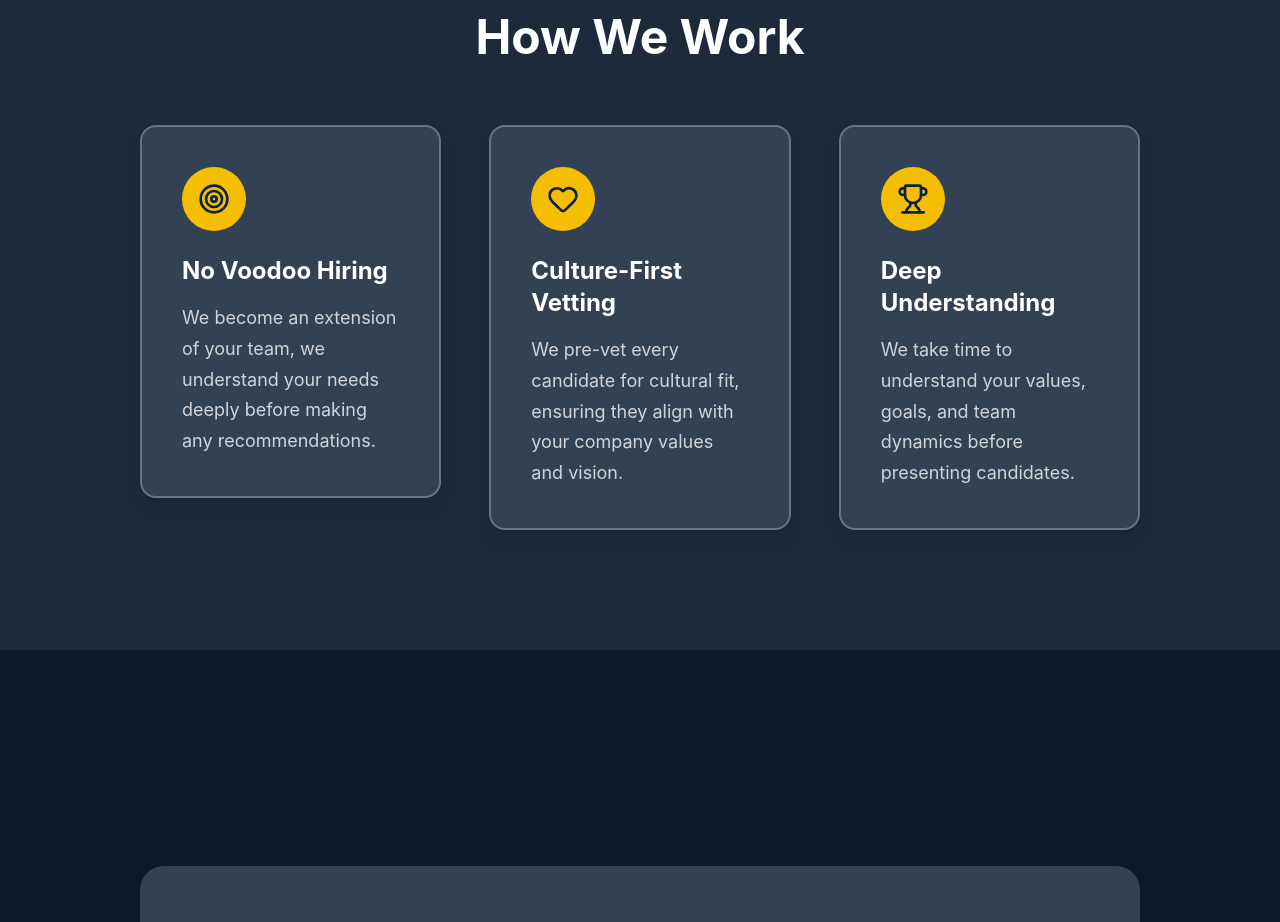
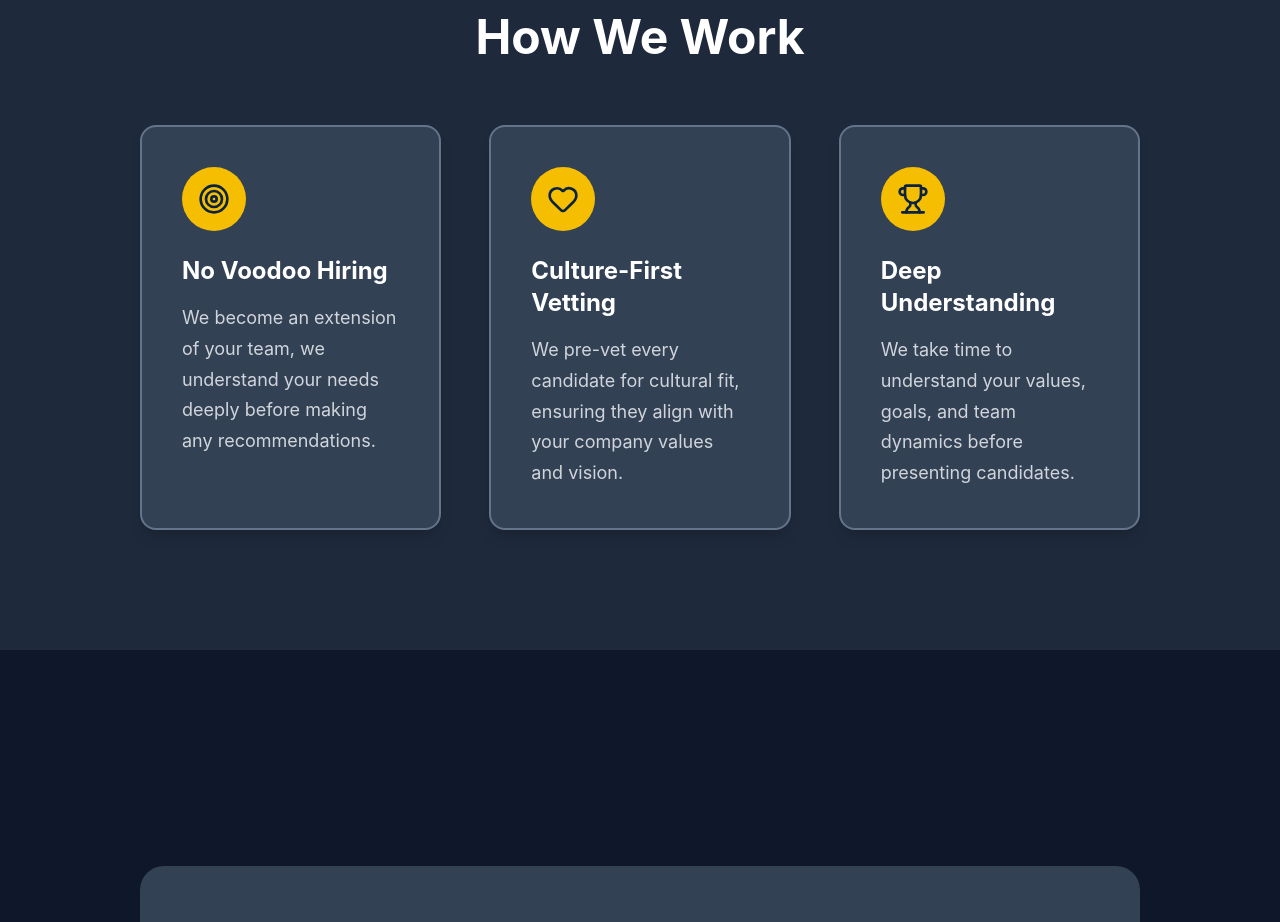
Before and after one commit to davedumto/bridgeafrica, a Next.js app: page /about in a window 1280 px wide. Shown: the part 2180-3102 px from the top of the page. Built offline with nearby package versions, Linux system fonts and the light colour scheme.

Commit message:
chore: fixed card height

```diff
--- a/app/about/page.tsx
+++ b/app/about/page.tsx
@@ -112,7 +112,7 @@ export default function About() {
           </AnimatedSection>
           <div className="grid grid-cols-1 md:grid-cols-2 lg:grid-cols-3 gap-8 md:gap-12">
             <AnimatedSection delay={0}>
-              <div className="bg-white dark:bg-slate-700 rounded-2xl p-10 shadow-lg hover:shadow-xl transition-all duration-300 border-2 border-[#0A2342] dark:border-slate-500">
+              <div className="bg-white dark:bg-slate-700 rounded-2xl p-10 shadow-lg hover:shadow-xl transition-all duration-300 border-2 border-[#0A2342] dark:border-slate-500 h-full flex flex-col">
                 <div className="w-16 h-16 rounded-full flex items-center justify-center mb-6" style={{
                   backgroundColor: '#F6BE00'
                 }}>
@@ -121,7 +121,7 @@ export default function About() {
                 <h3 className="text-2xl font-bold mb-4 text-[#0A2342] dark:text-white transition-colors">
                   No Voodoo Hiring
                 </h3>
-                <p className="text-base md:text-lg leading-relaxed text-[#0A2342] dark:text-gray-300 transition-colors" style={{
+                <p className="text-base md:text-lg leading-relaxed text-[#0A2342] dark:text-gray-300 transition-colors flex-grow" style={{
                   lineHeight: '1.7'
                 }}>
                   We become an extension of your team, we understand your needs
@@ -130,7 +130,7 @@ export default function About() {
               </div>
             </AnimatedSection>
             <AnimatedSection delay={100}>
-              <div className="bg-white dark:bg-slate-700 rounded-2xl p-10 shadow-lg hover:shadow-xl transition-all duration-300 border-2 border-[#0A2342] dark:border-slate-500">
+              <div className="bg-white dark:bg-slate-700 rounded-2xl p-10 shadow-lg hover:shadow-xl transition-all duration-300 border-2 border-[#0A2342] dark:border-slate-500 h-full flex flex-col">
                 <div className="w-16 h-16 rounded-full flex items-center justify-center mb-6" style={{
                   backgroundColor: '#F6BE00'
                 }}>
@@ -139,7 +139,7 @@ export default function About() {
                 <h3 className="text-2xl font-bold mb-4 text-[#0A2342] dark:text-white transition-colors">
                   Culture-First Vetting
                 </h3>
-                <p className="text-base md:text-lg leading-relaxed text-[#0A2342] dark:text-gray-300 transition-colors" style={{
+                <p className="text-base md:text-lg leading-relaxed text-[#0A2342] dark:text-gray-300 transition-colors flex-grow" style={{
                   lineHeight: '1.7'
                 }}>
                   We pre-vet every candidate for cultural fit, ensuring they
@@ -148,7 +148,7 @@ export default function About() {
               </div>
             </AnimatedSection>
             <AnimatedSection delay={200}>
-              <div className="bg-white dark:bg-slate-700 rounded-2xl p-10 shadow-lg hover:shadow-xl transition-all duration-300 border-2 border-[#0A2342] dark:border-slate-500">
+              <div className="bg-white dark:bg-slate-700 rounded-2xl p-10 shadow-lg hover:shadow-xl transition-all duration-300 border-2 border-[#0A2342] dark:border-slate-500 h-full flex flex-col">
                 <div className="w-16 h-16 rounded-full flex items-center justify-center mb-6" style={{
                   backgroundColor: '#F6BE00'
                 }}>
@@ -157,7 +157,7 @@ export default function About() {
                 <h3 className="text-2xl font-bold mb-4 text-[#0A2342] dark:text-white transition-colors">
                   Deep Understanding
                 </h3>
-                <p className="text-base md:text-lg leading-relaxed text-[#0A2342] dark:text-gray-300 transition-colors" style={{
+                <p className="text-base md:text-lg leading-relaxed text-[#0A2342] dark:text-gray-300 transition-colors flex-grow" style={{
                   lineHeight: '1.7'
                 }}>
                   We take time to understand your values, goals, and team
```
